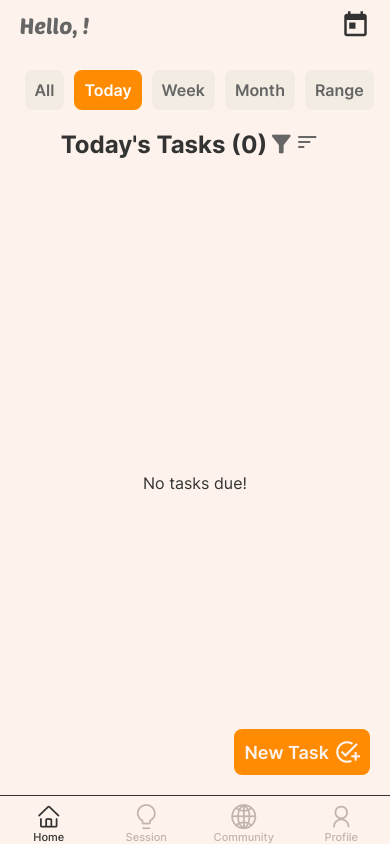
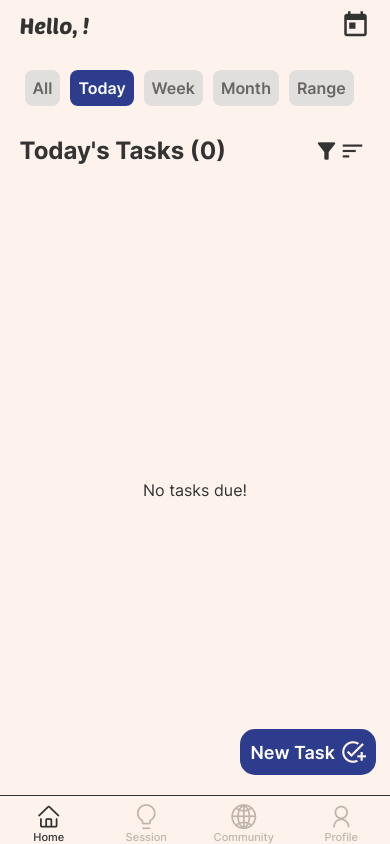
Before and after one commit to jxne00/taskery, a React Native app: screen /HomeTabs in a window 390 px wide. Built offline with nearby package versions, Linux system fonts and the light colour scheme; what react-native-popup-menu would draw is missing.

Commit message:
fix profile > settings page

```diff
--- a/src/navigation/StackNavigator.js
+++ b/src/navigation/StackNavigator.js
@@ -1,5 +1,9 @@
+import { SafeAreaView } from 'react-native';
 import { createStackNavigator } from '@react-navigation/stack';
 import { MenuProvider } from 'react-native-popup-menu';
+
+import { useTheme } from '../theme/ThemeContext';
+import CustomStatusBar from '../components/StatusBar';
 
 // auth screens
 import Login from '../screens/LoginScreen';
@@ -37,7 +41,10 @@ const AuthStack = () => {
 
 /** navigation stack for home screen */
 const HomeStack = () => {
+  const { theme } = useTheme();
+
   return (
+    <SafeAreaView style={{ flex: 1, backgroundColor: theme.background }}>
       <MenuProvider>
         <StackH.Navigator
           initialRouteName="Home"
@@ -48,6 +55,8 @@ const HomeStack = () => {
           <StackH.Screen name="Home" component={Home} />
         </StackH.Navigator>
       </MenuProvider>
+      <CustomStatusBar />
+    </SafeAreaView>
   );
 };
 
--- a/src/screens/HomeScreen/index.js
+++ b/src/screens/HomeScreen/index.js
@@ -1,14 +1,7 @@
 import React, { useState, useEffect } from 'react';
-import {
-  Text,
-  View,
-  SafeAreaView,
-  TouchableOpacity,
-  ActivityIndicator,
-} from 'react-native';
+import { Text, View, TouchableOpacity, ActivityIndicator } from 'react-native';
 import { MaterialIcons } from '@expo/vector-icons';
 
-import CustomStatusBar from '../../components/StatusBar';
 import { useTheme } from '../../theme/ThemeContext';
 import useGlobalStyles from '../../theme/globalStyles';
 
@@ -74,11 +67,9 @@ const Home = () => {
     }
   }, [userId, dispatch]);
 
-  /** go to create task screen with pre-filled details */
+  /** show createTask screen with pre-filled details */
   const handleEdit = (id) => {
-    // get details of task to edit
     const taskDetail = tasks.find((task) => task.id === id);
-
     setShowTaskModal(true);
     setTaskToEdit(taskDetail);
   };
@@ -90,69 +81,53 @@ const Home = () => {
   };
 
   /** display buttons for selecting view period */
-  const PeriodViewOptions = () => {
   const optionButton = (view) => {
     // capitalize first letter
     const displayText = view.charAt(0).toUpperCase() + view.slice(1);
-      const bgColor =
-        selectedPeriod === view ? theme.orange : theme.backgroundSec;
-      const textColor =
-        selectedPeriod === view
+    const isSelected = selectedPeriod === view;
+
+    return (
+      <TouchableOpacity
+        style={[
+          styles.periodBtn,
+          { backgroundColor: isSelected ? theme.blue : theme.gray },
+        ]}
+        onPress={() => setSelectedPeriod(view)}>
+        <Text
+          style={[
+            styles.periodBtnText,
+            {
+              color: isSelected
                 ? themeType === 'light'
                   ? '#fff'
                   : theme.text
-          : theme.textLight;
-
-      return (
-        <TouchableOpacity
-          style={[styles.periodViewButton, { backgroundColor: bgColor }]}
-          onPress={() => setSelectedPeriod(view)}>
-          <Text style={[styles.periodViewText, { color: textColor }]}>
+                : theme.textLight,
+            },
+          ]}>
           {displayText}
         </Text>
       </TouchableOpacity>
     );
   };
 
-    return (
-      // TODO show badge with task count for each button
-      <View style={styles.row}>
-        {optionButton('all')}
-        {optionButton('today')}
-        {optionButton('week')}
-        {optionButton('month')}
-        {optionButton('range')}
-      </View>
-    );
-  };
-
-  const SetTitle = () => {
-    switch (selectedPeriod) {
-      case 'today':
-        return "Today's Tasks";
-      case 'week':
-        return "This Week's Tasks";
-      case 'month':
-        return "This Month's Tasks";
-      case 'all':
-        return 'All Tasks';
-      case 'range':
-        return 'Tasks in range';
-      default:
-        return 'Tasks';
-    }
+  // title for each selected period
+  const titles = {
+    today: "Today's Tasks",
+    week: "This Week's Tasks",
+    month: "This Month's Tasks",
+    all: 'All Tasks',
+    range: 'Tasks in range',
   };
 
   return (
-    <SafeAreaView style={global.container}>
     <View style={[global.container, styles.container]}>
       {/* Header row */}
       <View style={styles.row}>
         {!userLoading ? (
           <Text style={styles.welcomeText}>
-              <Text style={{ color: theme.textLight }}>Hello, </Text>
-              <Text style={{ color: theme.orange }}>{user?.name}</Text>
-              <Text style={{ color: theme.textLight }}>!</Text>
+            <Text style={{ color: theme.text }}>Hello, </Text>
+            <Text style={{ color: theme.blue }}>{user?.name}</Text>
+            <Text style={{ color: theme.text }}>!</Text>
           </Text>
         ) : (
           <ActivityIndicator size="small" color={theme.textLight} />
@@ -162,40 +137,40 @@ const Home = () => {
           name="today"
           size={30}
           color={theme.text}
-            style={styles.calendarIcon}
+          style={{ marginLeft: 'auto' }}
           // TODO implement calendar function
           onPress={() => console.log('calendar (TODO!!!)')}
         />
       </View>
 
-        {/* buttons for selecting view period */}
-        <PeriodViewOptions />
+      {/* buttons to select view period */}
+      <View style={styles.row}>
+        {optionButton('all')}
+        {optionButton('today')}
+        {optionButton('week')}
+        {optionButton('month')}
+        {optionButton('range')}
+      </View>
 
-        {/* List of tasks */}
-        <View style={styles.titleRow}>
-          <Text style={[global.text, styles.tasksTitle]}>
-            <SetTitle /> ({tasks.length})
+      {/* task list title */}
+      <View style={styles.row}>
+        <Text style={[styles.ViewTitleText, { color: theme.text }]}>
+          {titles[selectedPeriod] || 'Tasks'} ({tasks.length})
         </Text>
 
-          <View
-            style={[
-              styles.titleRow,
-              {
-                marginLeft: 'auto',
-                marginRight: 10,
-              },
-            ]}>
+        {/* filter & sort */}
+        <View style={[global.row, styles.filterRow]}>
           <MaterialIcons
             name="filter-list-alt"
-              size={28}
-              color={theme.textLight}
+            size={26}
+            color={theme.text}
             // TODO implement filter function
             onPress={() => console.log('filter (TODO!!!)')}
           />
           <MaterialIcons
             name="sort"
-              size={24}
-              color={theme.textLight} // TODO implement sort function
+            size={26}
+            color={theme.text} // TODO implement sort function
             onPress={() => console.log('sort (TODO!!!)')}
           />
         </View>
@@ -228,12 +203,12 @@ const Home = () => {
 
       {/* create new task */}
       <TouchableOpacity
-          style={[styles.addTaskBtn, { backgroundColor: theme.orange }]}
+        style={[styles.addTaskBtn, { backgroundColor: theme.blue }]}
         onPress={() => setShowTaskModal(true)}>
         <Text
           style={[
-              styles.addTaskTxt,
-              { color: themeType === 'light' ? theme.navActive : theme.text },
+            styles.addTaskText,
+            { color: themeType === 'light' ? '#fff' : theme.text },
           ]}>
           New Task
         </Text>
@@ -253,10 +228,7 @@ const Home = () => {
         editTask={taskToEdit}
         setEditTask={setTaskToEdit}
       />
-
-        <CustomStatusBar />
     </View>
-    </SafeAreaView>
   );
 };
 
--- a/src/screens/HomeScreen/styles.js
+++ b/src/screens/HomeScreen/styles.js
@@ -15,46 +15,44 @@ const styles = StyleSheet.create({
     marginTop: 10,
     marginBottom: 20,
   },
-  titleRow: {
-    flexDirection: 'row',
-    alignContent: 'center',
-    marginHorizontal: 20,
-    marginBottom: 6,
+  filterRow: {
+    marginLeft: 'auto',
+    marginRight: 5,
   },
+
   welcomeText: {
     fontSize: 22,
     fontFamily: 'PoetsenOne-Regular',
   },
-  tasksTitle: {
+  ViewTitleText: {
     flex: 1,
     fontSize: 24,
     fontFamily: 'Inter-Bold',
   },
-  calendarIcon: {
-    marginLeft: 'auto',
-  },
+
+  // create task
   addTaskBtn: {
     position: 'absolute',
     bottom: 20,
-    right: 20,
+    right: 14,
     flexDirection: 'row',
     alignItems: 'center',
-    borderRadius: 8,
+    borderRadius: 15,
     padding: 10,
   },
-  addTaskTxt: {
+  addTaskText: {
     fontSize: 18,
     marginRight: 5,
     fontFamily: 'Inter-SemiBold',
   },
 
   // period view options
-  periodViewButton: {
+  periodBtn: {
     borderRadius: 8,
-    padding: 10,
+    padding: 8,
     marginHorizontal: 5,
   },
-  periodViewText: {
+  periodBtnText: {
     fontSize: 16,
     fontFamily: 'Inter-SemiBold',
   },
--- a/src/screens/ProfileScreen/Settings/index.js
+++ b/src/screens/ProfileScreen/Settings/index.js
@@ -5,11 +5,13 @@ import {
   View,
   SafeAreaView,
   TouchableOpacity,
+  ActivityIndicator,
 } from 'react-native';
 import { FontAwesome, Ionicons } from '@expo/vector-icons';
 import DropDownPicker from 'react-native-dropdown-picker';
-import { useDispatch } from 'react-redux';
+import { useDispatch, useSelector } from 'react-redux';
 import { auth } from '../../../services/firebase';
+import { updateVisibility } from '../../../services/redux/userSlice';
 
 import CustomStatusBar from '../../../components/StatusBar';
 import InfoBox from '../../../components/InfoBox';
@@ -18,27 +20,31 @@ import { useTheme } from '../../../theme/ThemeContext';
 import useGlobalStyles from '../../../theme/globalStyles';
 
 /** The settings screen to manage app & account settings */
-const Settings = ({ navigation, userId, isPublic, setIsPublic }) => {
+const Settings = ({ navigation, is_public, userId }) => {
   const { theme, themeMode, setThemeMode, themeType } = useTheme();
   const global = useGlobalStyles();
   const dispatch = useDispatch();
+  const isLoading = useSelector((state) => state.user.isLoading);
 
   const [dropdownOpen, setDropdownOpen] = useState(false);
+  const [selectedPrivacy, setSelectedPrivacy] = useState(is_public);
+
+  useEffect(() => {
+    // update visibility
+    if (userId && selectedPrivacy !== is_public) {
+      dispatch(updateVisibility({ userId, updated: selectedPrivacy }));
+    }
+  }, [userId, selectedPrivacy]);
 
   // signout user using firebase
   const handleSignout = async () => {
     try {
       await auth.signOut();
-      dispatch({ type: 'LOGOUT' });
       navigation.navigate('Login');
     } catch (err) {
-      console.log('Error signing out: ', err);
+      alert('Error signing out: ', err);
     }
   };
-
-  useEffect(() => {
-    // TODO: update 'is_public' in firestore
-  }, [userId, isPublic]);
 
   return (
     <SafeAreaView style={global.container}>
@@ -49,9 +55,7 @@ const Settings = ({ navigation, userId, isPublic, setIsPublic }) => {
           size={28}
           color={theme.text}
           style={styles.backBtn}
-          onPress={() => {
-            navigation.goBack();
-          }}
+          onPress={() => navigation.goBack()}
         />
 
         <Text style={[global.text, styles.title]}>Settings</Text>
@@ -100,29 +104,38 @@ const Settings = ({ navigation, userId, isPublic, setIsPublic }) => {
               Account Privacy
             </Text>
 
+            {isLoading ? (
+              <ActivityIndicator size="small" color={theme.textLight} />
+            ) : (
+              // TODO fix dropdown picker or use toggle w alert
               <DropDownPicker
                 items={[
                   { label: 'Public', value: true },
                   { label: 'Private', value: false },
                 ]}
-              defaultValue={isPublic}
-              placeholder={isPublic ? 'Public' : 'Private'}
+                defaultValue={selectedPrivacy}
+                placeholder={is_public ? 'Public' : 'Private'}
                 containerStyle={{ width: 100 }}
                 style={{ backgroundColor: theme.navActive }}
-              itemStyle={{
-                justifyContent: 'flex-start',
-              }}
+                itemStyle={{ justifyContent: 'flex-start' }}
                 open={dropdownOpen}
                 setOpen={setDropdownOpen}
-              setValue={setIsPublic}
+                setValue={setSelectedPrivacy}
               />
+            )}
           </View>
         </View>
 
         <TouchableOpacity
-          style={[styles.signOutBtn, { backgroundColor: theme.btnBlack }]}
+          style={[styles.signOutBtn, { backgroundColor: theme.blue }]}
           onPress={handleSignout}>
-          <Text style={styles.signOutTxt}>Sign Out</Text>
+          <Text
+            style={[
+              styles.signOutTxt,
+              { color: themeType === 'light' ? '#fff' : theme.text },
+            ]}>
+            Sign Out
+          </Text>
         </TouchableOpacity>
 
         <CustomStatusBar />
@@ -173,7 +186,6 @@ const styles = StyleSheet.create({
     marginBottom: 20,
   },
   signOutTxt: {
-    color: '#fff',
     padding: 10,
     fontSize: 18,
     fontFamily: 'Inter-SemiBold',
--- /dev/null
+++ b/src/screens/ProfileScreen/dummyPosts.js
@@ -0,0 +1,69 @@
+// dummy data for user posts
+
+const dummyPosts = [
+  {
+    id: 1,
+    userId: '1',
+    title: 'What a nice day',
+    caption: 'I went to the park today and it was so much fun!',
+    created_at: 1622332800000,
+    likes: 10,
+    comments: 2,
+  },
+  {
+    id: 2,
+    userId: '1',
+    title: 'Hello World',
+    caption: 'This is my first post!',
+    created_at: 1622332800000,
+    likes: 15,
+    comments: 0,
+  },
+  {
+    id: 3,
+    userId: '1',
+    title: 'dummy data',
+    caption: '',
+    created_at: 1622332800000,
+    likes: 3,
+    comments: 9,
+  },
+  {
+    id: 4,
+    userId: '1',
+    title: 'Psst!',
+    caption: 'Are you looking for a job?',
+    created_at: 1622332800000,
+    likes: 23,
+    comments: 1,
+  },
+  {
+    id: 5,
+    userId: '1',
+    title: 'This is a test post',
+    caption: 'My caption is here',
+    created_at: 1622332800000,
+    likes: 0,
+    comments: 0,
+  },
+  {
+    id: 6,
+    userId: '1',
+    title: 'Wsdfhat a nice day',
+    caption: 'U went to the park today and it was so much fun',
+    created_at: 1622332800000,
+    likes: 2,
+    comments: 2,
+  },
+  {
+    id: 7,
+    userId: '1',
+    title: 'Basdfsd',
+    caption: 'Nisdfce day',
+    created_at: 1622332800000,
+    likes: 4,
+    comments: 0,
+  },
+];
+
+export default dummyPosts;
--- a/src/screens/ProfileScreen/index.js
+++ b/src/screens/ProfileScreen/index.js
@@ -7,6 +7,8 @@ import {
   Image,
   Alert,
   ActivityIndicator,
+  FlatList,
+  TouchableOpacity,
 } from 'react-native';
 import { Ionicons } from '@expo/vector-icons';
 
@@ -20,6 +22,9 @@ import { auth, db } from '../../services/firebase';
 import { fetchUser } from '../../services/redux/userSlice';
 import { toDateDisplay } from '../../components/timeConverters';
 
+// TODO replace dummyPosts with actual data
+import dummyPosts from './dummyPosts';
+
 /** The profile screen displaying user's profile info */
 const Profile = ({ navigation }) => {
   const { theme } = useTheme();
@@ -27,16 +32,11 @@ const Profile = ({ navigation }) => {
 
   // get profile data from redux store
   const user = useSelector((state) => state.user.data);
-  const userStatus = useSelector((state) => state.user.status);
-  const userError = useSelector((state) => state.user.error);
+  const isLoading = useSelector((state) => state.user.isLoading);
+  const error = useSelector((state) => state.user.error);
 
   const dispatch = useDispatch();
   const userId = auth.currentUser?.uid;
-
-  const [isPublic, setIsPublic] = useState(user?.is_public);
-
-  // const [data, setData] = useState(null);
-  // const [avatar, setAvatar] = useState(null);
 
   const avatarImages = {
     // map avatar file names to their respective paths
@@ -56,17 +56,63 @@ const Profile = ({ navigation }) => {
     }
   }, [userId, dispatch]);
 
-  if (userStatus === 'loading') {
+  const renderPost = ({ item }) => {
     return (
-      <View style={[global.container, styles.loading]}>
-        <ActivityIndicator size="large" color={theme.primary} />
+      <View style={[styles.postContainer, { borderColor: theme.textLight }]}>
+        <Text style={[styles.postTitle, { color: theme.text }]}>
+          {item.title}
+        </Text>
+
+        {item.caption && (
+          <Text style={[styles.postCaption, { color: theme.text }]}>
+            {item.caption}
+          </Text>
+        )}
+
+        <View style={{ height: 20 }} />
+
+        {/* likes and comments */}
+        <View style={styles.statRow}>
+          <TouchableOpacity style={global.row}>
+            <Ionicons
+              name="md-heart-outline"
+              size={20}
+              color={theme.red}
+              style={{ marginRight: 3 }}
+            />
+            <Text style={[global.text, { color: theme.text }]}>
+              {item.likes}
+            </Text>
+          </TouchableOpacity>
+
+          <TouchableOpacity
+            style={global.row}
+            // TODO: show comments
+            onPress={() => {
+              console.log('TODO: show comments');
+            }}>
+            <Text style={[global.text, { color: theme.textLight }]}>
+              {item.comments} {item.comments === 1 ? 'comment' : 'comments'}
+            </Text>
+          </TouchableOpacity>
+        </View>
       </View>
     );
-  }
+  };
 
   return (
     <SafeAreaView style={global.container}>
       <View style={[global.container, styles.container]}>
+        {isLoading && (
+          <ActivityIndicator
+            size="large"
+            color={theme.text}
+            style={{ justifyContent: 'center' }}
+          />
+        )}
+
+        {!isLoading && (
+          <>
             {/* avatar image */}
             <Image
               source={
@@ -81,12 +127,11 @@ const Profile = ({ navigation }) => {
               name="settings"
               size={28}
               style={styles.settingsIcon}
-          color={theme.textLight}
+              color={theme.text}
               onPress={() =>
                 navigation.navigate('Settings', {
+                  is_public: user.is_public,
                   userId,
-              isPublic,
-              setIsPublic,
                 })
               }
             />
@@ -95,14 +140,43 @@ const Profile = ({ navigation }) => {
             <Text style={[global.text, styles.profileName]}>{user?.name}</Text>
 
             {/* profile visibility */}
-        <Text style={[global.text, styles.profileVisibility]}>
+            <View
+              style={[styles.visContainer, { borderColor: theme.textLight }]}>
+              <Ionicons
+                name={user?.is_public ? 'md-lock-open' : 'md-lock-closed'}
+                size={16}
+                color={theme.textLight}
+              />
+              <Text style={[styles.visText, { color: theme.text }]}>
                 {user?.is_public ? 'Public' : 'Private'}
               </Text>
+            </View>
 
-        {/* creation date */}
+            {/* creation date (only if public) */}
+            {user?.is_public && (
               <Text style={[global.text, styles.profileCreationDate]}>
                 Member since: {toDateDisplay(user?.created_at)}
               </Text>
+            )}
+          </>
+        )}
+
+        <View
+          style={[styles.horizontalLine, { backgroundColor: theme.textLight }]}
+        />
+
+        {/* user's posts */}
+        <FlatList
+          data={dummyPosts}
+          renderItem={(item) => renderPost(item)}
+          keyExtractor={(item) => item.id.toString()}
+          style={{ width: '100%' }}
+          ListHeaderComponent={
+            <Text style={[styles.postSectionHeader, { color: theme.text }]}>
+              Posts
+            </Text>
+          }
+        />
 
         <CustomStatusBar />
       </View>
@@ -111,39 +185,81 @@ const Profile = ({ navigation }) => {
 };
 
 const styles = StyleSheet.create({
-  loading: {
-    justifyContent: 'center',
-  },
   container: {
     alignItems: 'center',
   },
   settingsIcon: {
     position: 'absolute',
     top: 10,
-    right: 20,
+    right: 15,
   },
   avatar: {
-    width: 140,
-    height: 140,
-    borderRadius: 70,
-    margin: 20,
+    width: 120,
+    height: 120,
+    borderRadius: 80,
+    margin: 10,
   },
   profileName: {
-    fontSize: 26,
+    fontSize: 30,
     fontFamily: 'Inter-Bold',
+    marginTop: 10,
   },
-  profileVisibility: {
-    fontSize: 18,
+  visContainer: {
+    flexDirection: 'row',
+    alignItems: 'center',
+    justifyContent: 'center',
+    borderWidth: 1,
+    borderRadius: 8,
+    paddingVertical: 4,
+    paddingHorizontal: 10,
+    marginTop: 10,
+  },
+  visText: {
+    fontSize: 16,
     fontFamily: 'Inter-Regular',
-    borderWidth: 1,
-    borderRadius: 5,
-    paddingVertical: 4,
-    paddingHorizontal: 8,
-    marginVertical: 10,
+    marginLeft: 5,
   },
   profileCreationDate: {
     fontSize: 16,
     fontFamily: 'Inter-Regular',
+    marginTop: 10,
+  },
+
+  horizontalLine: {
+    width: '98%',
+    height: 1,
+    marginTop: 10,
+  },
+
+  // posts
+  postSectionHeader: {
+    fontSize: 22,
+    fontFamily: 'Inter-Bold',
+    marginLeft: 13,
+    marginTop: 20,
+  },
+  postContainer: {
+    marginVertical: 10,
+    borderWidth: 1,
+    borderRadius: 10,
+    paddingHorizontal: 15,
+    paddingVertical: 12,
+    width: '95%',
+    alignSelf: 'center',
+  },
+  postTitle: {
+    fontSize: 18,
+    fontFamily: 'Inter-SemiBold',
+    paddingBottom: 5,
+  },
+  postCaption: {
+    fontSize: 16,
+    fontFamily: 'Inter-Regular',
+  },
+  statRow: {
+    flexDirection: 'row',
+    justifyContent: 'space-between',
+    marginTop: 10,
   },
 });
 
--- a/src/theme/globalStyles.js
+++ b/src/theme/globalStyles.js
@@ -15,13 +15,9 @@ const useGlobalStyles = () => {
       fontSize: 16,
       fontFamily: 'Inter-Regular',
     },
-    blueBtn: {
-      backgroundColor: theme.btnBlue,
-      color: '#fff',
-    },
-    blackBtn: {
-      backgroundColor: theme.btnBlack,
-      color: '#fff',
+    row: {
+      flexDirection: 'row',
+      alignItems: 'center',
     },
   });
 };
```
Also changed, not shown: src/screens/LoginScreen/index.js (+7 -7 lines), src/services/redux/userSlice.js (+28 -0 lines), src/theme/themes.js (+4 -18 lines), 1 other file (tests, documents, lock files or other folders). Lines whose indentation alone changed are shown as unchanged.
